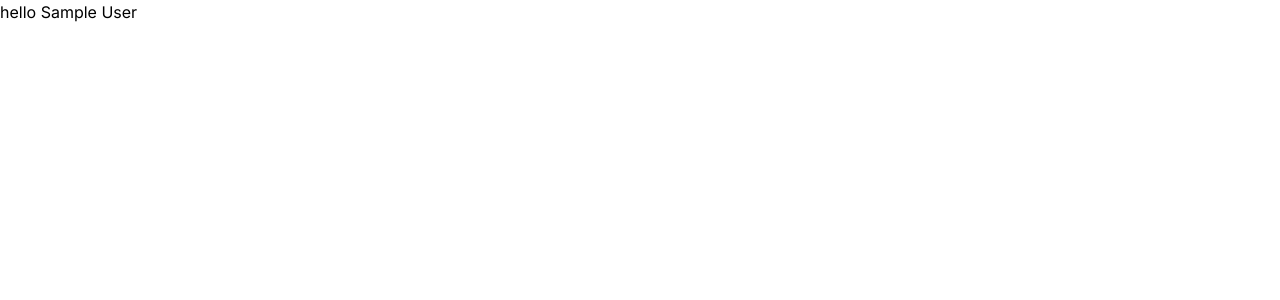
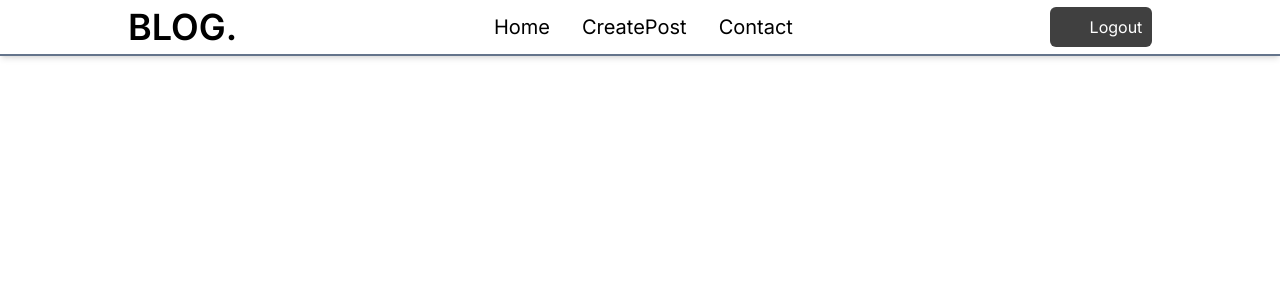
Before and after one commit to Vikram-2004/Blog, a Next.js app: page / in a window 1280 px wide. Shown: the top 300 px of the page. Built offline with nearby package versions, Linux system fonts and the light colour scheme; no server answers; sample sign-in values are in the browser's storage.

Commit message:
finished navbar

```diff
--- a/src/app/(auth)/login/page.jsx
+++ b/src/app/(auth)/login/page.jsx
@@ -8,7 +8,6 @@ import {
   setPersistence,
   browserLocalPersistence,
 } from "firebase/auth";
-import { addDoc, collection } from "firebase/firestore";
 import { useState } from "react";
 import Link from "next/link";
 import Button from "@/components/button";
@@ -28,6 +27,7 @@ const Page = () => {
     try {
       await signInWithEmailAndPassword(auth, email, password);
       localStorage.setItem("isAuth", true);
+      console.log(auth?.currentUser);
       window.location.pathname = "/";
     } catch (err) {
       console.log(err);
@@ -37,14 +37,8 @@ const Page = () => {
     try {
       await setPersistence(auth, browserLocalPersistence);
       await signInWithPopup(auth, googleProvider);
-      console.log(auth?.currentUser);
-    } catch (err) {
-      console.error(err);
-    }
-  };
-  const logout = async () => {
-    try {
-      await signOut(auth);
+      localStorage.setItem("isAuth", true);
+      window.location.pathname = "/";
       console.log(auth?.currentUser);
     } catch (err) {
       console.error(err);
@@ -75,8 +69,12 @@ const Page = () => {
             />
           </div>
           <div className="flex justify-between">
-            <Button label="Sign In" onClick={signIn} />
-            <Button label="Google" onClick={signInWithGoogle} />
+            <div className="w-[45%] mb-8">
+              <Button label="Sign In" onClick={signIn} />
+            </div>
+            <div className="w-[45%] mb-8">
+              <Button label="Google" onClick={signInWithGoogle} />
+            </div>
           </div>
           <p className="text-white text-center ">
             Dont have an account?{"  "}
@@ -90,7 +88,6 @@ const Page = () => {
         </div>
       </div>
       <button onClick={handleHidden}> clickme</button>
-      <button onClick={logout}>logout</button>
     </div>
   );
 };
--- a/src/app/(auth)/register/page.jsx
+++ b/src/app/(auth)/register/page.jsx
@@ -32,6 +32,7 @@ const Page = () => {
         uid: auth?.currentUser?.uid,
         username: auth?.currentUser?.displayName,
       });
+      localStorage.setItem("isAuth", true);
       window.location.pathname = "/";
     } catch (error) {
       console.log(error);
@@ -46,19 +47,13 @@ const Page = () => {
           uid: auth?.currentUser?.uid,
           username: userName,
         });
+        localStorage.setItem("isAuth", true);
         window.location.pathname = "/";
       } else {
         alert("password musht have more than or equals to 8 characters");
       }
     } catch (error) {
       console.log(error);
-    }
-  };
-  const logout = async () => {
-    try {
-      await signOut(auth);
-    } catch (err) {
-      console.error(err);
     }
   };
   return (
@@ -91,8 +86,12 @@ const Page = () => {
             />
           </div>
           <div className="flex justify-between">
-            <Button label="Register" onClick={signIn} />
-            <Button label="Google" onClick={signInGoogle} />
+            <div className="w-[45%] mb-8">
+              <Button label="Register" onClick={signIn} />
+            </div>
+            <div className="w-[45%] mb-8">
+              <Button label="Google" onClick={signInGoogle} />
+            </div>
           </div>
 
           <p className="text-white text-center ">
@@ -104,7 +103,6 @@ const Page = () => {
         </div>
       </div>
       <button onClick={handleHidden}>clickme</button>
-      <button onClick={logout}>logout</button>
     </div>
   );
 };
--- a/src/app/page.jsx
+++ b/src/app/page.jsx
@@ -1,7 +1,18 @@
 "use client";
+import Navbar from "@/components/Navbar";
 import { auth } from "@/config/firebase";
+import { useEffect } from "react";
 
 export default function Home() {
-  console.log(auth?.currentUser?.displayName);
-  return <div>hello {auth?.currentUser?.displayName}</div>;
+  useEffect(() => {
+    let authorization = localStorage.getItem("isAuth");
+    if (!authorization) {
+      window.location.pathname = "/login";
+    }
+  });
+  return (
+    <div>
+      <Navbar />
+    </div>
+  );
 }
--- a/src/components/Navbar.jsx
+++ b/src/components/Navbar.jsx
@@ -1,4 +1,36 @@
+import Link from "next/link";
+import Button from "./button";
+import { signOut } from "firebase/auth";
+import { auth } from "@/config/firebase";
+
 const Navbar = () => {
-  return <div>Navbar</div>;
+  const logout = async () => {
+    try {
+      await signOut(auth);
+      localStorage.setItem("isAuth", false);
+      window.location.pathname = "login";
+    } catch (err) {
+      console.error(err);
+    }
+  };
+  return (
+    <div className="flex justify-between px-[10vw] h-[7vh] w-screen items-center border-b-2 border-slate-500 border-spacing-8 shadow-md bg-white fixed">
+      <h1 className="text-4xl font-semibold">BLOG.</h1>
+      <div className="text-xl">
+        <Link href="/" className="mx-4">
+          Home
+        </Link>
+        <Link href="/" className="mx-4">
+          CreatePost
+        </Link>
+        <Link href="/" className="mx-4">
+          Contact
+        </Link>
+      </div>
+      <div className="w-[8vw] ">
+        <Button label="Logout" onClick={logout} />
+      </div>
+    </div>
+  );
 };
 export default Navbar;
--- a/src/components/button.jsx
+++ b/src/components/button.jsx
@@ -1,4 +1,4 @@
-const Button = ({ label, onClick }) => {
+const Button = ({ label, onClick, width }) => {
   return (
     <button
       className="text-white
@@ -7,11 +7,10 @@ const Button = ({ label, onClick }) => {
     py-2
     rounded-md
     bg-neutral-700
-    mb-8
     hover:text-neutral-300
     hover:bg-black
      z-10
-     w-[45%]
+     w-full
      hover:outline
      hover:outline-1
      hover:outline-white
```
